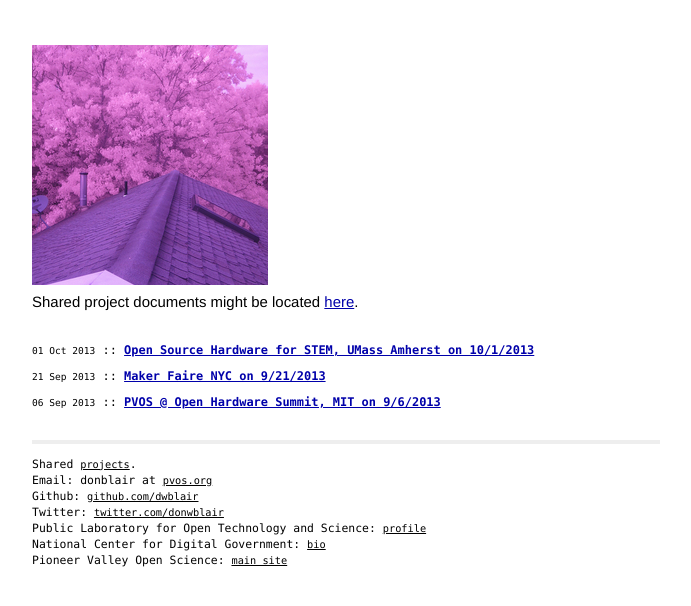
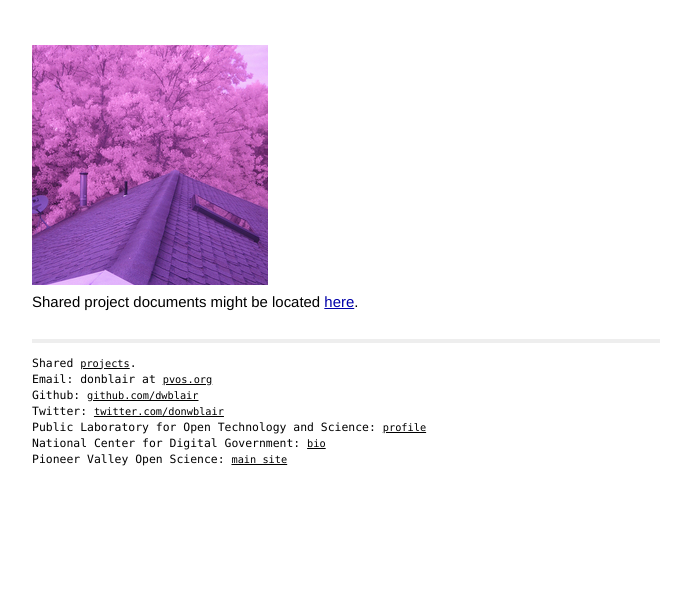
Before and after one commit to dwblair/dwblair.github.io, a plain HTML site: page index.html in a window 1280 px wide. Shown: the whole page, without its empty margins (294-985 px from the left). Drawn offline with Linux system fonts and the light colour scheme.

Commit message:
Update index.html

```diff
--- a/index.html
+++ b/index.html
@@ -23,37 +23,6 @@
             </div>
              Shared project documents might be located <a href="https://github.com/dwblair/dwblair.github.io/wiki/Projects">here</a>.<br>
 
-            <br>
-                <div id="home">
-  <ul class="posts">
-
-      <li>
-
-       <span>01 Oct 2013</span> :: <b><a href="/updates/2013/10/01/STEM.html">Open Source Hardware for STEM, UMass Amherst on 10/1/2013</b></a>
-
-       <!--    <img src =  width=50 align:left>   -->
-
-        </li>
-
-      <li>
-
-       <span>21 Sep 2013</span> :: <b><a href="/updates/2013/09/21/MakerFaire.html">Maker Faire NYC on 9/21/2013</b></a>
-
-       <!--    <img src =  width=50 align:left>   -->
-
-        </li>
-
-      <li>
-
-       <span>06 Sep 2013</span> :: <b><a href="/updates/2013/09/06/recently.html">PVOS @ Open Hardware Summit, MIT on 9/6/2013</b></a>
-
-       <!--    <img src =  width=50 align:left>   -->
-
-        </li>
-
-  </ul>
-
-</div>
 
 
             <div class="footer">
```
